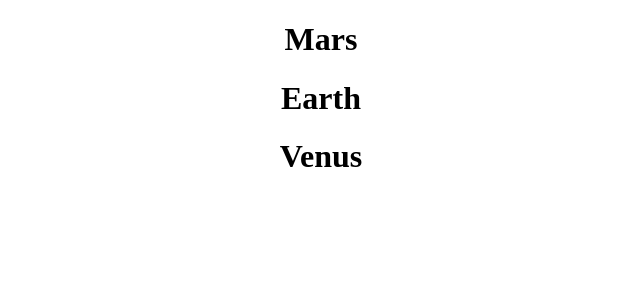
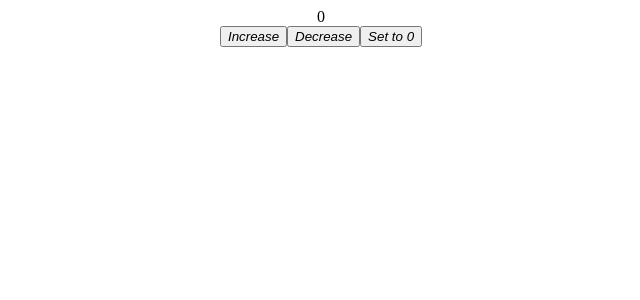
Before and after one commit to 27Nizzo/React, a React (Create React App) app: page / in a window 1280 px wide. Shown: the top 300 px of the page, without its empty margins (319-959 px from the left). Built offline with nearby package versions, Linux system fonts and the light colour scheme.

Commit message:
video 4 Pedro Tech

```diff
--- a/src/App.js
+++ b/src/App.js
@@ -1,24 +1,40 @@
 import './App.css';
+import { useState } from "react"
 
 function App() {
+  const [count, setCount] = useState(0)
 
-  const planets = [
-    {name: "Mars", isGasPlanet: false},
-    {name: "Earth", isGasPlanet: false},
-    {name: "Jupiter", isGasPlanet: true},
-    {name: "Venus", isGasPlanet: false},
-    {name: "Neptune", isGasPlanet: true},
-    {name: "Uranus", isGasPlanet: true},
-  ];
+  const increase = () => {
+    setCount(count + 1)
+  }
 
+  const decrease = () => {
+    setCount(count - 1)
+  }
+
+  const setTo0 = () => {
+    setCount(0)
+  }
 
   return <div className="App">
     <div>
-      {planets.map(
-        (planet, key) => !planet.isGasPlanet && <h1>{planet.name}</h1>
-      )}
+      {count}
     </div>
-
+     <button onClick={increase}>
+      <em>
+        Increase
+      </em>
+     </button>
+     <button onClick={decrease}>
+      <em>
+        Decrease
+      </em>
+     </button>
+     <button onClick={setTo0}>
+      <em>
+        Set to 0
+        </em>
+     </button>
   </div>
 
 }
```
